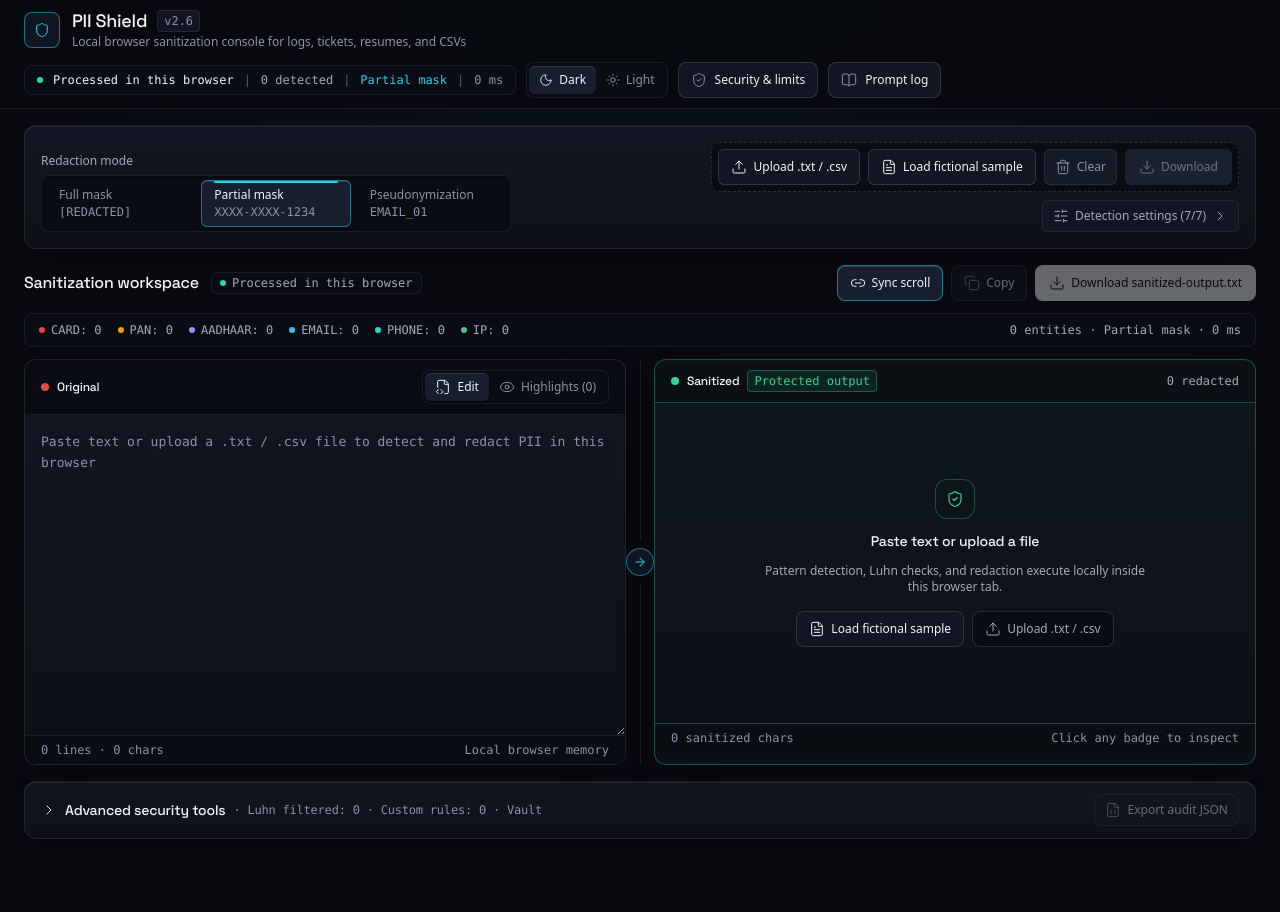
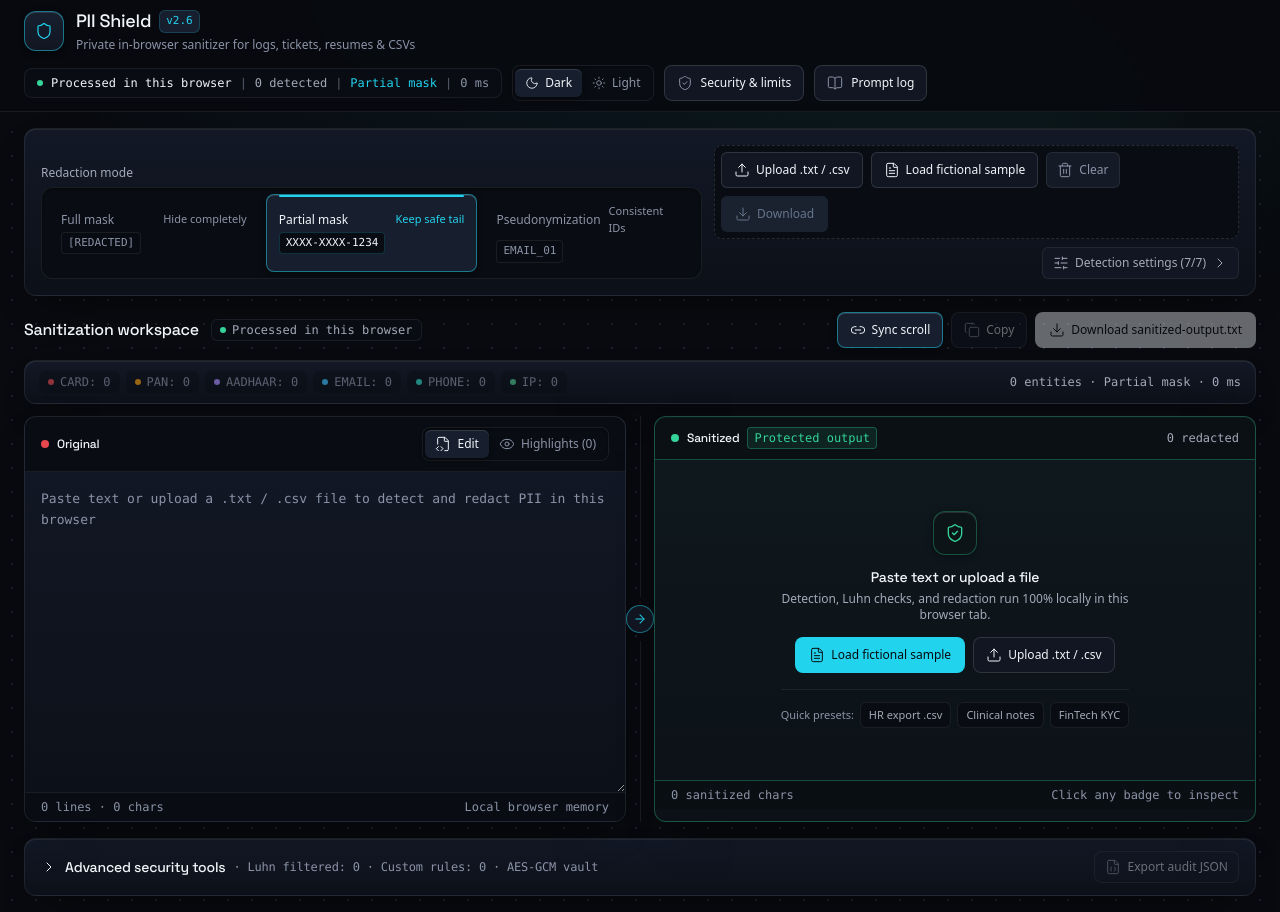
Before and after one commit to abhaysingh1230/promptwars-pii-shield, a React (Vite) app: page / in a window 1280 px wide. Before the commit the page ends 855 px from the top, so only its background shows below. Built offline with nearby package versions, Linux system fonts and the light colour scheme.

Commit message:
Elevate UI depth, quick scenario presets, and entity pill feedback while keeping workflow simple

```diff
--- a/src/components/ControlsBar.tsx
+++ b/src/components/ControlsBar.tsx
@@ -39,10 +39,26 @@ const MODE_OPTIONS: ReadonlyArray<{
   id: RedactionMode
   label: string
   example: string
+  hint: string
 }> = [
-  { id: 'full', label: 'Full mask', example: '[REDACTED]' },
-  { id: 'partial', label: 'Partial mask', example: 'XXXX-XXXX-1234' },
-  { id: 'pseudonym', label: 'Pseudonymization', example: 'EMAIL_01' },
+  {
+    id: 'full',
+    label: 'Full mask',
+    example: '[REDACTED]',
+    hint: 'Hide completely',
+  },
+  {
+    id: 'partial',
+    label: 'Partial mask',
+    example: 'XXXX-XXXX-1234',
+    hint: 'Keep safe tail',
+  },
+  {
+    id: 'pseudonym',
+    label: 'Pseudonymization',
+    example: 'EMAIL_01',
+    hint: 'Consistent IDs',
+  },
 ]
 
 export function ControlsBar({
@@ -119,7 +135,7 @@ export function ControlsBar({
           <div
             role="group"
             aria-label="Redaction mode selection"
-            className="instrument-recessed grid grid-cols-1 gap-1.5 rounded-lg border border-[var(--border-subtle)] p-1 sm:grid-cols-3"
+            className="instrument-recessed grid grid-cols-1 gap-1.5 rounded-xl border border-[var(--border-subtle)] p-1.5 sm:grid-cols-3"
           >
             {MODE_OPTIONS.map((opt) => {
               const active = mode === opt.id
@@ -129,7 +145,7 @@ export function ControlsBar({
                   type="button"
                   aria-pressed={active}
                   onClick={() => onModeChange(opt.id)}
-                  className={`transition-ui relative flex min-h-11 flex-col items-start justify-center rounded-md border px-3 py-1.5 text-left active:scale-[0.98] focus-visible:outline-none focus-visible:ring-2 focus-visible:ring-[var(--accent-solid)] ${
+                  className={`transition-ui relative flex min-h-12 flex-col items-start justify-center rounded-lg border px-3 py-2 text-left active:scale-[0.98] focus-visible:outline-none focus-visible:ring-2 focus-visible:ring-[var(--accent-solid)] ${
                     active
                       ? 'surface-active border-[var(--border-accent)] bg-[var(--bg-active)] text-[var(--text-primary)]'
                       : 'border-transparent bg-transparent text-[var(--text-muted)] hover:bg-[var(--bg-panel)] hover:text-[var(--text-primary)]'
@@ -138,13 +154,30 @@ export function ControlsBar({
                   {active && (
                     <span
                       aria-hidden="true"
-                      className="absolute inset-x-3 top-0 h-[1.5px] rounded-full bg-[var(--accent-solid)]"
+                      className="absolute inset-x-3 top-0 h-[2px] rounded-full bg-[var(--accent-solid)]"
                     />
                   )}
-                  <span className="text-xs font-medium leading-tight">
-                    {opt.label}
-                  </span>
-                  <span className="mt-0.5 font-mono text-xs text-[var(--text-muted)]">
+                  <div className="flex w-full items-center justify-between gap-2">
+                    <span className="text-xs font-medium leading-tight">
+                      {opt.label}
+                    </span>
+                    <span
+                      className={`text-[11px] ${
+                        active
+                          ? 'text-[var(--text-accent)]'
+                          : 'text-[var(--text-muted)]'
+                      }`}
+                    >
+                      {opt.hint}
+                    </span>
+                  </div>
+                  <span
+                    className={`mt-1 inline-block rounded border px-1.5 py-0.5 font-mono text-[11px] ${
+                      active
+                        ? 'border-[var(--border-accent)]/40 bg-[var(--bg-recessed)] text-[var(--text-primary)]'
+                        : 'border-[var(--border-subtle)] bg-[var(--bg-recessed)]/60 text-[var(--text-muted)]'
+                    }`}
+                  >
                     {opt.example}
                   </span>
                 </button>
--- a/src/components/DiffViewer.tsx
+++ b/src/components/DiffViewer.tsx
@@ -293,24 +293,29 @@ export function DiffViewer({
       </div>
 
       {/* Instrument Status Strip & Compact Category Legend */}
-      <div className="flex flex-col gap-2 rounded-lg border border-[var(--border-subtle)] bg-[var(--bg-recessed)] px-3.5 py-2 text-xs sm:flex-row sm:items-center sm:justify-between">
+      <div className="instrument-panel flex flex-col gap-2 rounded-xl border border-[var(--border-subtle)] px-3.5 py-2.5 text-xs sm:flex-row sm:items-center sm:justify-between">
         <div
           aria-label="Entity color legend"
-          className="flex flex-wrap items-center gap-x-4 gap-y-1"
+          className="flex flex-wrap items-center gap-1.5"
         >
           {BUILTIN_CATEGORIES.map((cat) => {
             const meta = PII_CATEGORY_META[cat]
+            const count = result.countsByCategory[cat]
             return (
               <span
                 key={cat}
-                className="inline-flex items-center gap-1.5 font-mono text-xs tabular-nums text-[var(--text-secondary)]"
+                className={`inline-flex items-center gap-1.5 rounded-md border px-2 py-0.5 font-mono text-xs tabular-nums transition-ui ${
+                  count > 0
+                    ? 'border-[var(--border-strong)] bg-[var(--bg-badge)] text-[var(--text-primary)]'
+                    : 'border-transparent bg-[var(--bg-recessed)]/60 text-[var(--text-muted)] opacity-60'
+                }`}
               >
                 <span
                   className={`h-1.5 w-1.5 rounded-full ${meta.dotClass}`}
                   aria-hidden="true"
                 />
                 <span>
-                  {meta.shortLabel}: {result.countsByCategory[cat]}
+                  {meta.shortLabel}: {count}
                 </span>
               </span>
             )
@@ -359,7 +364,7 @@ export function DiffViewer({
         <div
           role="status"
           aria-label="Selected entity validation details"
-          className="instrument-panel flex flex-wrap items-center justify-between gap-3 rounded-lg border border-[var(--border-accent)] px-3.5 py-2.5 text-xs"
+          className="instrument-panel animate-card-reveal flex flex-wrap items-center justify-between gap-3 rounded-xl border border-[var(--border-accent)] px-4 py-2.5 text-xs"
         >
           <div className="flex flex-wrap items-center gap-2.5">
             <Info
@@ -374,23 +379,23 @@ export function DiffViewer({
               }`}
               aria-hidden="true"
             />
-            <span className="font-medium text-[var(--text-primary)]">
+            <span className="font-display font-medium text-[var(--text-primary)]">
               {PII_CATEGORY_META[selectedEntity.category].label}
             </span>
             {selectedEntity.validationNote && (
-              <span className="rounded border border-[var(--border-safe)] bg-[var(--bg-recessed)] px-2 py-0.5 font-mono text-xs text-[var(--text-safe)]">
+              <span className="rounded-md border border-[var(--border-safe)] bg-[var(--bg-protected-well)] px-2 py-0.5 font-mono text-xs text-[var(--text-safe)]">
                 {selectedEntity.validationNote}
               </span>
             )}
-            <span className="text-[var(--text-muted)]">Replacement</span>
-            <code className="rounded border border-[var(--border-subtle)] bg-[var(--bg-recessed)] px-2 py-0.5 font-mono text-xs text-[var(--text-primary)]">
+            <span className="text-[var(--text-muted)]">→ Replacement</span>
+            <code className="rounded-md border border-[var(--border-strong)] bg-[var(--bg-recessed)] px-2 py-0.5 font-mono text-xs text-[var(--text-primary)]">
               {selectedEntity.replacement}
             </code>
           </div>
           <button
             type="button"
             onClick={() => setSelectedEntity(null)}
-            className="rounded px-2 py-0.5 text-xs text-[var(--text-secondary)] hover:text-[var(--text-primary)] focus-visible:outline-none focus-visible:ring-2 focus-visible:ring-[var(--accent-solid)]"
+            className="transition-ui rounded-md border border-transparent px-2 py-1 text-xs text-[var(--text-secondary)] hover:border-[var(--border-subtle)] hover:text-[var(--text-primary)] focus-visible:outline-none focus-visible:ring-2 focus-visible:ring-[var(--accent-solid)]"
           >
             Dismiss
           </button>
@@ -635,28 +640,30 @@ export function DiffViewer({
             ) : (
               <div
                 aria-label="Sanitized output diff preview"
-                className="flex h-64 flex-col items-center justify-center gap-3 p-6 text-center sm:h-80"
+                className="flex min-h-64 flex-col items-center justify-center gap-3 p-6 text-center sm:min-h-80"
               >
-                <div className="flex h-10 w-10 items-center justify-center rounded-xl border border-[var(--border-safe)] bg-[var(--bg-protected-well)]">
+                <div className="surface-active flex h-11 w-11 items-center justify-center rounded-xl border border-[var(--border-safe)] bg-[var(--bg-protected-well)]">
                   <ShieldCheck
-                    size={18}
-                    strokeWidth={1.5}
+                    size={20}
+                    strokeWidth={1.6}
                     className="text-[var(--text-safe)]"
                     aria-hidden="true"
                   />
                 </div>
-                <p className="font-display text-sm font-medium text-[var(--text-primary)]">
-                  Paste text or upload a file
-                </p>
-                <p className="max-w-sm text-xs text-[var(--text-secondary)]">
-                  Pattern detection, Luhn checks, and redaction execute locally
-                  inside this browser tab.
-                </p>
-                <div className="flex flex-wrap justify-center gap-2 pt-1">
+                <div className="space-y-1">
+                  <p className="font-display text-sm font-medium text-[var(--text-primary)]">
+                    Paste text or upload a file
+                  </p>
+                  <p className="max-w-sm text-xs text-[var(--text-secondary)]">
+                    Detection, Luhn checks, and redaction run 100% locally in
+                    this browser tab.
+                  </p>
+                </div>
+                <div className="flex flex-wrap justify-center gap-2 pt-0.5">
                   <button
                     type="button"
                     onClick={() => onLoadSample(SAMPLE_DATASETS[0])}
-                    className="transition-ui inline-flex h-9 items-center gap-1.5 rounded-lg border border-[var(--border-strong)] bg-[var(--bg-panel)] px-3 text-xs font-medium text-[var(--text-primary)] hover:border-[var(--border-accent)] focus-visible:outline-none focus-visible:ring-2 focus-visible:ring-[var(--accent-solid)]"
+                    className="transition-ui inline-flex h-9 items-center gap-1.5 rounded-lg bg-[var(--accent-solid)] px-3.5 text-xs font-medium text-[var(--accent-solid-text)] hover:bg-[var(--accent-solid-hover)] active:scale-[0.98] focus-visible:outline-none focus-visible:ring-2 focus-visible:ring-[var(--accent-solid)]"
                   >
                     <FileText size={16} strokeWidth={1.5} aria-hidden="true" />
                     <span>Load fictional sample</span>
@@ -664,11 +671,27 @@ export function DiffViewer({
                   <button
                     type="button"
                     onClick={onRequestUpload}
-                    className="transition-ui inline-flex h-9 items-center gap-1.5 rounded-lg border border-[var(--border-strong)] bg-[var(--bg-recessed)] px-3 text-xs font-medium text-[var(--text-secondary)] hover:border-[var(--border-accent)] hover:text-[var(--text-primary)] focus-visible:outline-none focus-visible:ring-2 focus-visible:ring-[var(--accent-solid)]"
+                    className="transition-ui inline-flex h-9 items-center gap-1.5 rounded-lg border border-[var(--border-strong)] bg-[var(--bg-panel)] px-3 text-xs font-medium text-[var(--text-primary)] hover:border-[var(--border-accent)] active:scale-[0.98] focus-visible:outline-none focus-visible:ring-2 focus-visible:ring-[var(--accent-solid)]"
                   >
                     <Upload size={16} strokeWidth={1.5} aria-hidden="true" />
                     <span>Upload .txt / .csv</span>
                   </button>
+                </div>
+                <div className="mt-1 flex flex-wrap items-center justify-center gap-1.5 border-t border-[var(--border-subtle)] pt-3">
+                  <span className="text-[11px] text-[var(--text-muted)]">
+                    Quick presets:
+                  </span>
+                  {SAMPLE_DATASETS.slice(1).map((preset) => (
+                    <button
+                      key={preset.id}
+                      type="button"
+                      onClick={() => onLoadSample(preset)}
+                      title={preset.description}
+                      className="transition-ui rounded-md border border-[var(--border-subtle)] bg-[var(--bg-recessed)] px-2 py-1 text-[11px] font-medium text-[var(--text-secondary)] hover:border-[var(--border-accent)] hover:text-[var(--text-primary)] focus-visible:outline-none focus-visible:ring-2 focus-visible:ring-[var(--accent-solid)]"
+                    >
+                      {preset.name.replace(' (fictional)', '')}
+                    </button>
+                  ))}
                 </div>
               </div>
             )}
--- a/src/components/Header.tsx
+++ b/src/components/Header.tsx
@@ -35,25 +35,25 @@ export function Header({
     <header className="sticky top-0 z-30 border-b border-[var(--border-subtle)] bg-[var(--bg-header)] backdrop-blur-sm">
       <div className="mx-auto flex min-h-16 max-w-[1440px] flex-wrap items-center justify-between gap-3 px-4 py-2.5 sm:px-6">
         <div className="flex items-center gap-3">
-          <div className="flex h-9 w-9 shrink-0 items-center justify-center rounded-lg border border-[var(--border-accent)] bg-[var(--bg-panel)]">
+          <div className="surface-active flex h-10 w-10 shrink-0 items-center justify-center rounded-xl border border-[var(--border-accent)] bg-gradient-to-b from-[var(--bg-active)] to-[var(--bg-panel)]">
             <Shield
-              size={16}
-              strokeWidth={1.5}
+              size={18}
+              strokeWidth={1.6}
               className="text-[var(--text-accent)]"
               aria-hidden="true"
             />
           </div>
           <div>
-            <div className="flex items-center gap-2.5">
+            <div className="flex items-center gap-2">
               <h1 className="font-display text-lg font-medium leading-none text-[var(--text-primary)]">
                 PII Shield
               </h1>
-              <span className="hidden rounded border border-[var(--border-subtle)] bg-[var(--bg-panel)] px-1.5 py-0.5 font-mono text-xs text-[var(--text-muted)] sm:inline">
+              <span className="hidden rounded-md border border-[var(--border-accent)]/40 bg-[var(--bg-active)] px-1.5 py-0.5 font-mono text-[11px] font-medium text-[var(--text-accent)] sm:inline">
                 v2.6
               </span>
             </div>
-            <p className="mt-0.5 hidden text-xs text-[var(--text-muted)] sm:block">
-              Local browser sanitization console for logs, tickets, resumes, and CSVs
+            <p className="mt-1 hidden text-xs text-[var(--text-muted)] sm:block">
+              Private in-browser sanitizer for logs, tickets, resumes &amp; CSVs
             </p>
           </div>
         </div>
@@ -62,7 +62,7 @@ export function Header({
         <div className="flex flex-wrap items-center gap-2 sm:gap-2.5">
           <div
             aria-label="Live workstation status"
-            className="hidden items-center gap-2.5 rounded-lg border border-[var(--border-subtle)] bg-[var(--bg-recessed)] px-3 py-1.5 font-mono text-xs tabular-nums text-[var(--text-secondary)] xl:inline-flex"
+            className="hidden items-center gap-2 rounded-lg border border-[var(--border-subtle)] bg-[var(--bg-recessed)] px-3 py-1.5 font-mono text-xs tabular-nums text-[var(--text-secondary)] lg:inline-flex"
             title="Text and file processing executes locally in browser memory."
           >
             <span
@@ -76,12 +76,16 @@ export function Header({
             <span>{totalEntities} detected</span>
             <span className="text-[var(--text-muted)]/60">|</span>
             <span className="text-[var(--text-accent)]">{MODE_LABELS[mode]}</span>
-            <span className="text-[var(--text-muted)]/60">|</span>
-            <span className="text-[var(--text-muted)]">{processingMs} ms</span>
+            <span className="hidden text-[var(--text-muted)]/60 xl:inline">|</span>
+            <span className="hidden text-[var(--text-muted)] xl:inline">
+              {processingMs} ms
+            </span>
             {onDeviceAiStatus === 'available' && (
               <>
-                <span className="text-[var(--text-muted)]/60">|</span>
-                <span className="text-[var(--text-muted)]">Gemini Nano</span>
+                <span className="hidden text-[var(--text-muted)]/60 xl:inline">|</span>
+                <span className="hidden text-[var(--text-muted)] xl:inline">
+                  Gemini Nano
+                </span>
               </>
             )}
           </div>
--- a/src/components/SecurityWorkbench.tsx
+++ b/src/components/SecurityWorkbench.tsx
@@ -208,9 +208,9 @@ export function SecurityWorkbench({
             <ChevronRight size={16} strokeWidth={1.5} aria-hidden="true" />
           )}
           <span id="advanced-tools-heading">Advanced security tools</span>
-          <span className="font-mono text-xs tabular-nums text-[var(--text-muted)]">
+          <span className="hidden font-mono text-xs tabular-nums text-[var(--text-muted)] sm:inline">
             · Luhn filtered: {result.luhnRejected.length} · Custom rules:{' '}
-            {customRules.length} · Vault
+            {customRules.length} · AES-GCM vault
           </span>
         </button>
 
--- a/src/index.css
+++ b/src/index.css
@@ -109,38 +109,39 @@
   transition-timing-function: var(--ease-ui);
 }
 
-/* Deep midnight graphite canvas (or crisp light workstation) with calm architectural horizon light */
+/* Deep midnight graphite canvas (or crisp light workstation) with calm architectural horizon light & subtle coordinate dot-grid */
 .workstation-canvas {
   background-color: var(--bg-canvas);
-  background-image: radial-gradient(
-    960px 300px at 50% 0%,
-    rgba(34, 211, 238, 0.065),
-    transparent 72%
-  );
-  background-repeat: no-repeat;
+  background-image:
+    radial-gradient(920px 340px at 50% 0%, rgba(34, 211, 238, 0.085), transparent 70%),
+    radial-gradient(620px 260px at 82% 14%, rgba(52, 211, 153, 0.045), transparent 70%),
+    radial-gradient(rgba(148, 163, 184, 0.14) 1px, transparent 1px);
+  background-size: auto, auto, 24px 24px;
+  background-repeat: no-repeat, no-repeat, repeat;
 }
 
 html.light .workstation-canvas {
-  background-image: radial-gradient(
-    960px 300px at 50% 0%,
-    rgba(8, 145, 178, 0.08),
-    transparent 72%
-  );
+  background-image:
+    radial-gradient(920px 340px at 50% 0%, rgba(8, 145, 178, 0.085), transparent 70%),
+    radial-gradient(620px 260px at 82% 14%, rgba(5, 150, 105, 0.05), transparent 70%),
+    radial-gradient(rgba(15, 23, 42, 0.075) 1px, transparent 1px);
+  background-size: auto, auto, 24px 24px;
+  background-repeat: no-repeat, no-repeat, repeat;
 }
 
 /* Layered instrument surfaces with subtle specular top edge */
 .instrument-panel {
-  background: linear-gradient(180deg, #111622 0%, #0c1018 100%);
+  background: linear-gradient(180deg, #121826 0%, #0c1018 100%);
   box-shadow:
-    inset 0 1px 0 rgba(255, 255, 255, 0.06),
-    0 12px 32px -16px rgba(0, 0, 0, 0.65);
+    inset 0 1px 0 rgba(255, 255, 255, 0.07),
+    0 16px 36px -18px rgba(0, 0, 0, 0.72);
 }
 
 html.light .instrument-panel {
   background: linear-gradient(180deg, #ffffff 0%, #f8fafc 100%);
   box-shadow:
-    inset 0 1px 0 rgba(255, 255, 255, 0.9),
-    0 10px 26px -16px rgba(15, 23, 42, 0.14);
+    inset 0 1px 0 rgba(255, 255, 255, 0.95),
+    0 12px 28px -16px rgba(15, 23, 42, 0.15);
 }
 
 .instrument-recessed {
@@ -153,29 +154,46 @@ html.light .instrument-recessed {
 }
 
 .protected-panel {
-  background: linear-gradient(180deg, #0f171c 0%, #0b1016 100%);
+  background: linear-gradient(180deg, #0f191e 0%, #0b1117 100%);
   box-shadow:
-    inset 0 1px 0 rgba(52, 211, 153, 0.22),
-    0 12px 32px -16px rgba(0, 0, 0, 0.65);
+    inset 0 1px 0 rgba(52, 211, 153, 0.28),
+    0 16px 38px -18px rgba(0, 0, 0, 0.72);
 }
 
 html.light .protected-panel {
-  background: linear-gradient(180deg, #f3fcf8 0%, #ffffff 100%);
+  background: linear-gradient(180deg, #f2fbf7 0%, #ffffff 100%);
   box-shadow:
-    inset 0 1px 0 rgba(16, 185, 129, 0.28),
-    0 10px 26px -16px rgba(15, 23, 42, 0.14);
+    inset 0 1px 0 rgba(16, 185, 129, 0.3),
+    0 12px 28px -16px rgba(15, 23, 42, 0.15);
 }
 
 .surface-active {
   box-shadow:
     inset 0 1px 0 rgba(255, 255, 255, 0.12),
-    0 1px 2px rgba(0, 0, 0, 0.35);
+    0 2px 6px rgba(0, 0, 0, 0.35);
 }
 
 html.light .surface-active {
   box-shadow:
-    inset 0 1px 0 rgba(255, 255, 255, 0.9),
-    0 1px 3px rgba(15, 23, 42, 0.1);
+    inset 0 1px 0 rgba(255, 255, 255, 0.95),
+    0 2px 6px rgba(15, 23, 42, 0.08);
+}
+
+@keyframes card-reveal {
+  from {
+    opacity: 0;
+    transform: translateY(-3px);
+  }
+  to {
+    opacity: 1;
+    transform: translateY(0);
+  }
+}
+
+@media (prefers-reduced-motion: no-preference) {
+  .animate-card-reveal {
+    animation: card-reveal 160ms var(--ease-ui) 1;
+  }
 }
 
 @keyframes sanitize-sweep {
```
